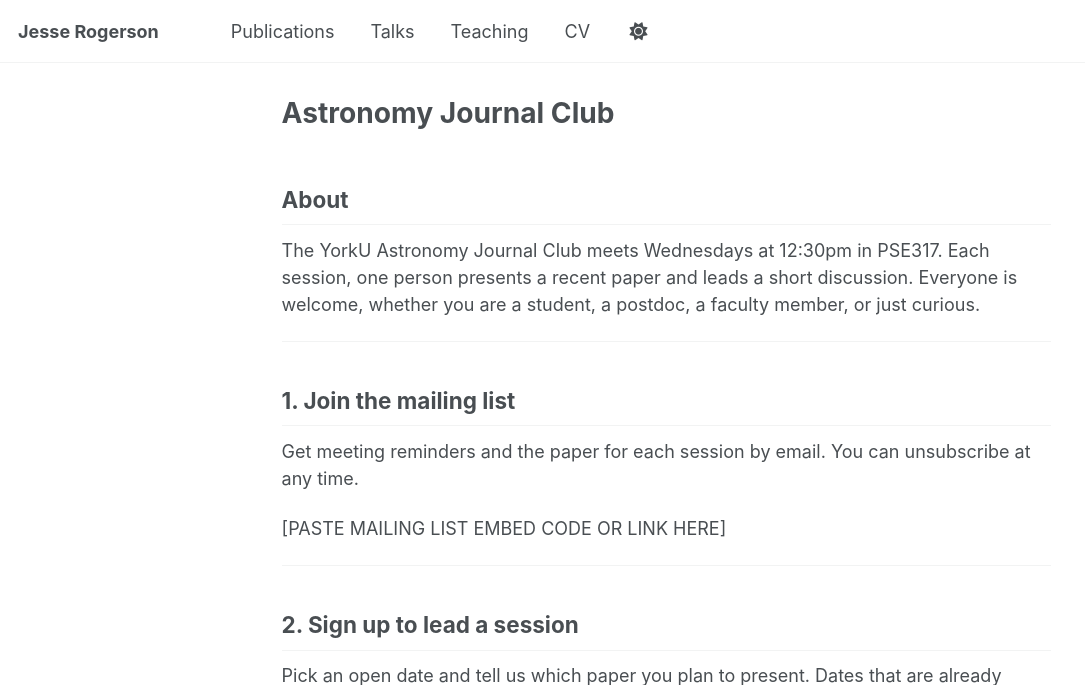
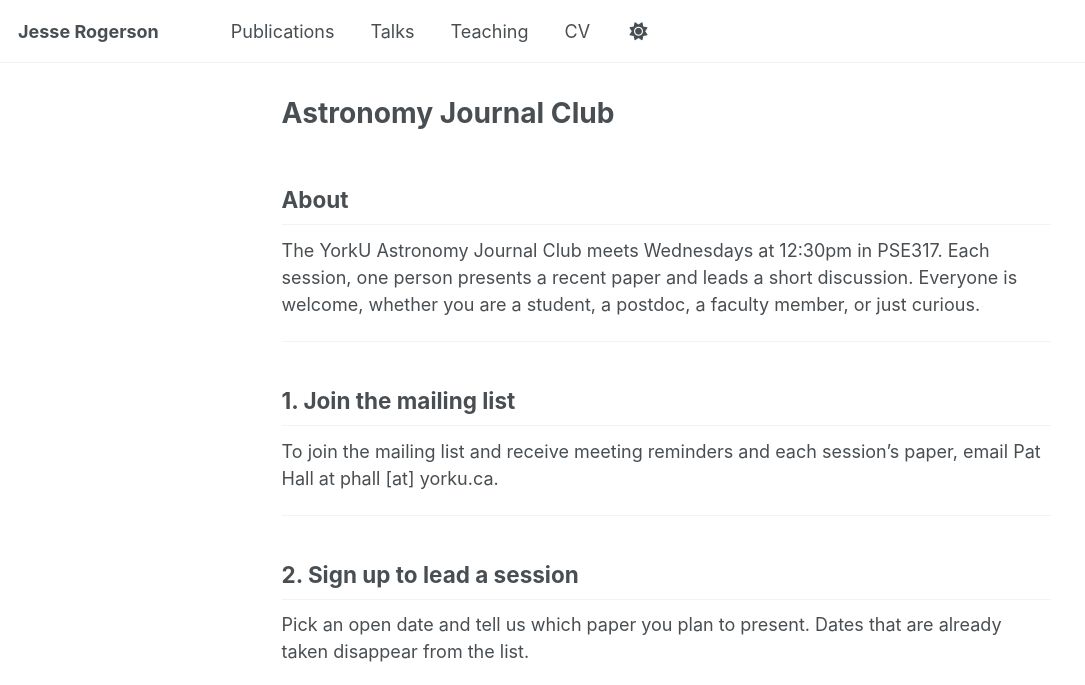
Before and after one commit to jesserogerson/jesserogerson.github.io, a Jekyll site: the page built from _pages/journal-club.md, in a window 1280 px wide and 900 px high, cut to the strip 0-685 px from the top of the window. Shown: the whole strip, without its empty margins (0-1085 px from the left). Built offline with Jekyll 4.4.1, drawn with Linux system fonts in a browser that asks for light colours; a style sheet for code colours, icons or effects is not loaded.

Commit message:
Revise mailing list join instructions
Updated mailing list instructions with contact email for Pat Hall.

```diff
--- a/_pages/journal-club.md
+++ b/_pages/journal-club.md
@@ -26,8 +26,8 @@ you are a student, a postdoc, a faculty member, or just curious.
 
 ## 1. Join the mailing list
 
-Get meeting reminders and the paper for each session by email. You can
-unsubscribe at any time.
+To join the mailing list and receive meeting reminders and each session’s paper,
+email Pat Hall at phall [at] yorku.ca.
 
 <!--
   Option A: paste your mailing list service's embed code here
@@ -35,9 +35,11 @@ unsubscribe at any time.
   Option B: if the list is a Google Group or a hosted signup page,
   use a link instead, for example:
   [Join the mailing list](PASTE_SIGNUP_LINK_HERE)
+
+  [PASTE MAILING LIST EMBED CODE OR LINK HERE]
 -->
 
-[PASTE MAILING LIST EMBED CODE OR LINK HERE]
+
 
 ---
 
```
